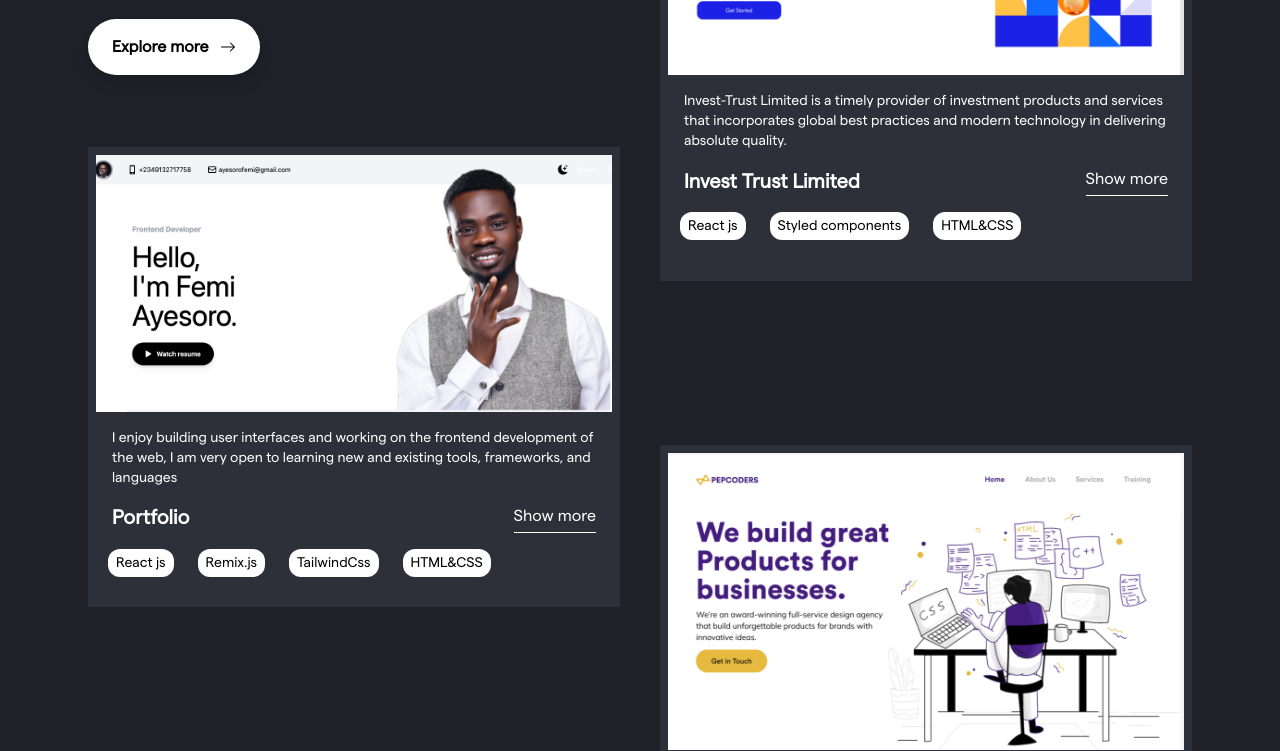
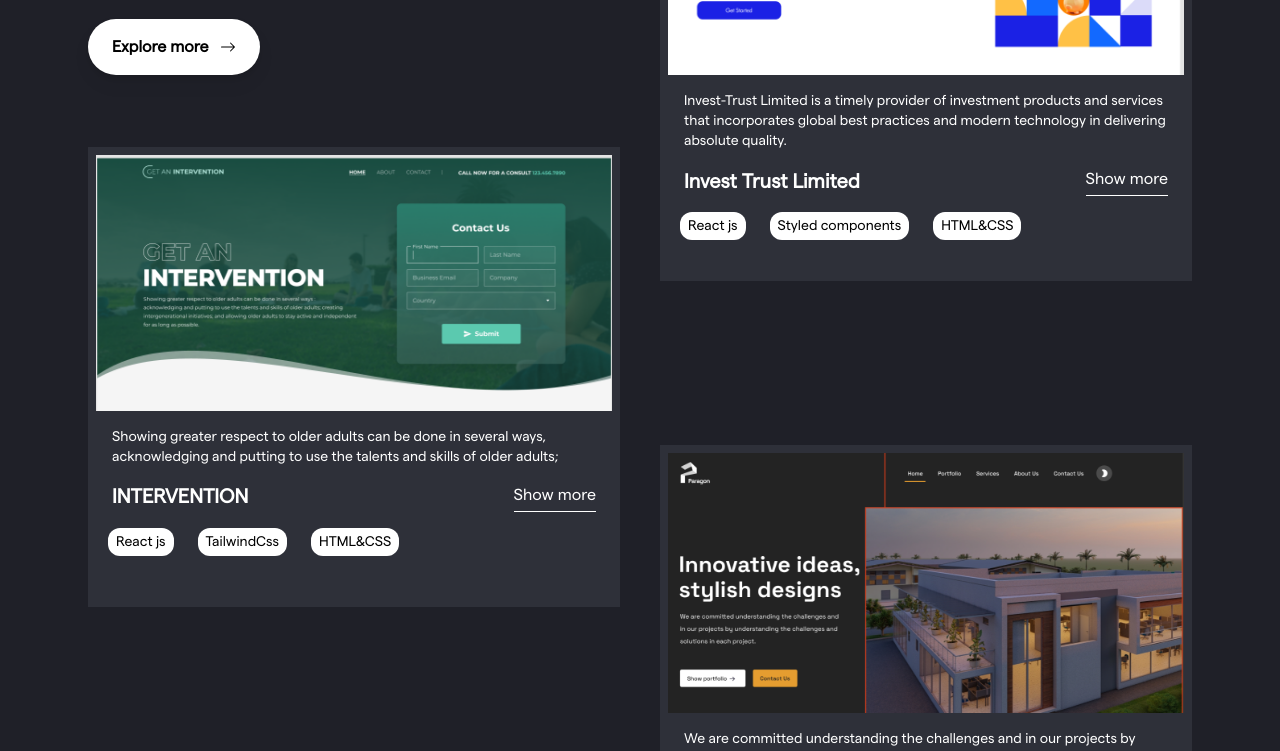
Before and after one commit to AyesoroFemi/Portfolio-project, a React (Vite) app: page / in a window 1280 px wide. Shown: the part 2000-2751 px from the top of the page. Built offline with nearby package versions, Linux system fonts and the light colour scheme.

Commit message:
adjusted

```diff
--- a/src/components/Card.jsx
+++ b/src/components/Card.jsx
@@ -2,8 +2,9 @@
 import { BsArrowRight } from "react-icons/bs";
 import S1 from "../assets/para.png";
 import P1 from "../assets/invest.png";
-import S4 from "../assets/pep.png";
-import S5 from "../assets/femia.png";
+import S3 from "../assets/screen.png";
+// import S4 from "../assets/pep.png";
+// import S5 from "../assets/femia.png";
 import { Link } from "react-router-dom";
 
 function Card() {
@@ -21,7 +22,7 @@
           </p>
           <div className="flex mb-8 drop-shadow-lg">
             <Link
-              to="project"
+              to="/"
               className="font-semibold px-6 py-4 mt-8 rounded-full cursor-pointer flex items-center gap-3 text-black bg-white dark:bg-black dark:text-white"
             >
               Explore more
@@ -42,7 +43,7 @@
             </h1>
             <div className="border-b-[.5px] pb-1 border-white dark:border-black dark:text-black">
               <a
-                href="https://investtrustcredit.com/"
+                href="https://invest-trust.netlify.app/"
                 className="text-sm md:text-base"
                 target="_blanket"
               >
@@ -62,20 +63,21 @@
             </span>
           </div>
         </div>
+
         <div className="h-[85%] bg-[#2e3039] dark:bg-gray-100 md:min-h-[100px] px-2 py-2 md:h-[460px] row-span-2 mb-24">
-          <img src={S5} alt="project_display" />
+          <img src={S3} alt="project_display" />
           <p className="text-white mt-4 px-4 text-sm dark:text-black">
-            I enjoy building user interfaces and working on the frontend
-            development of the web, I am very open to learning new and existing
-            tools, frameworks, and languages
+          Showing greater respect to older adults can be done in several ways,
+            acknowledging and putting to use the talents and skills of older
+            adults;
           </p>
           <div className="flex px-4 pt-4 text-white justify-between items-center">
             <h1 className="text-sm md:text-xl font-[600] dark:text-black">
-              Portfolio
+              INTERVENTION
             </h1>
             <div className="border-b-[.5px] pb-1 border-white dark:border-black dark:text-black">
               <a
-                href="https://femiayesoro.com/"
+                href="https://intervention-website.netlify.app/"
                 className="text-sm md:text-base"
                 target="_blanket"
               >
@@ -88,9 +90,6 @@
               React js
             </span>
             <span className="rounded-xl p-1 ml-1 mr-1 px-2 text-black bg-white dark:bg-black dark:text-white">
-              Remix.js
-            </span>
-            <span className="rounded-xl p-1 ml-1 mr-1 px-2 text-black bg-white dark:bg-black dark:text-white">
               TailwindCss
             </span>
             <span className="rounded-xl p-1 ml-3 md:ml-1 mr-1 px-2 text-black bg-white dark:bg-black dark:text-white">
@@ -98,7 +97,8 @@
             </span>
           </div>
         </div>
-        <div className="h-[85%] bg-[#2e3039] dark:bg-gray-100 md:min-h-[100px] px-2 py-2 md:h-[480px] row-span-2 mb-24">
+
+        {/* <div className="h-[85%] bg-[#2e3039] dark:bg-gray-100 md:min-h-[100px] px-2 py-2 md:h-[480px] row-span-2 mb-24">
           <img src={S4} alt="project_display" />
           <p className="text-white mt-4 px-4 text-sm dark:text-black">
             We’re an award-winning full-service design agency that build
@@ -129,7 +129,7 @@
               HTML&CSS
             </span>
           </div>
-        </div>
+        </div> */}
         <div className="h-[85%] bg-[#2e3039] dark:bg-gray-100 md:min-h-[100px] px-2 py-2 md:h-[450px] row-span-2 mb-24">
           <img src={S1} alt="project_display" />
           <p className="text-white mt-4 px-4 text-sm dark:text-black">
--- a/src/components/Experience.jsx
+++ b/src/components/Experience.jsx
@@ -11,7 +11,7 @@
         <div className="flex md:justify-center drop-shadow-lg">
           <a
             target="_blank"
-            href="https://drive.google.com/file/d/1kmekeIaUlhr2jr9zOq1sE71TEhsl3M4P/preview"
+            href="https://drive.google.com/file/d/1NdIPSOGEX3xQ6LVtxHqBDxvRCnla5SL0/view?usp=sharing"
             className="font-semibold px-8 py-4 mt-8 rounded-full cursor-pointer flex items-center gap-3 text-black bg-white dark:bg-black dark:text-white"
           >
             Download CV
--- a/src/components/Hero.jsx
+++ b/src/components/Hero.jsx
@@ -14,7 +14,7 @@
         <div className="mt-[25%]">
           <div className="">
             <p className="mb-4 text-gray-400 text-lg dark:text-gray-400 font-bold">
-              Frontend Developer
+              Software Developer
             </p>
             <div className="text-6xl md:text-7xl">
               <p>Hello, </p>
@@ -26,10 +26,10 @@
               className="w-[90%] flex drop-shadow-lg"
             >
               {" "}
-              <span className="font-semibold px-8 mb-2 py-4 mt-8 rounded-full cursor-pointer flex items-center gap-3 text-black bg-white dark:bg-black dark:text-white">
+              <a  target="_blank" href="https://www.youtube.com/@femiayesoro/videos" className="font-semibold px-8 mb-2 py-4 mt-8 rounded-full cursor-pointer flex items-center gap-3 text-black bg-white dark:bg-black dark:text-white">
                 <FaPlay />
                 Watch resume
-              </span>
+              </a>
             </div>
             <div className="w-[90%] flex drop-shadow-lg">
               {" "}
--- a/src/components/common/Footer.jsx
+++ b/src/components/common/Footer.jsx
@@ -18,7 +18,7 @@
           <Link className="block text-gray-400 dark:text-black" to="about">
             About
           </Link>
-          <a className="block text-gray-400 dark:text-black" href="project">
+          <a className="block text-gray-400 dark:text-black" href="/">
             Projects
           </a>
           <Link to="contact" className="block text-gray-400 dark:text-black">
--- a/src/pages/project/Project.jsx
+++ b/src/pages/project/Project.jsx
@@ -191,7 +191,7 @@
           </p>
           <div className="flex px-4 pt-4 text-white justify-between items-center">
             <h1 className="text-sm md:text-xl font-[600] dark:text-black">
-              Paragon
+              INTERVENTION
             </h1>
             <div className="border-b-[.5px] pb-1 border-white dark:border-black dark:text-black">
               <a
```
Also changed, not shown: src/components/Video.jsx (+22 -21 lines), 1 other file (tests, documents, lock files or other folders).
